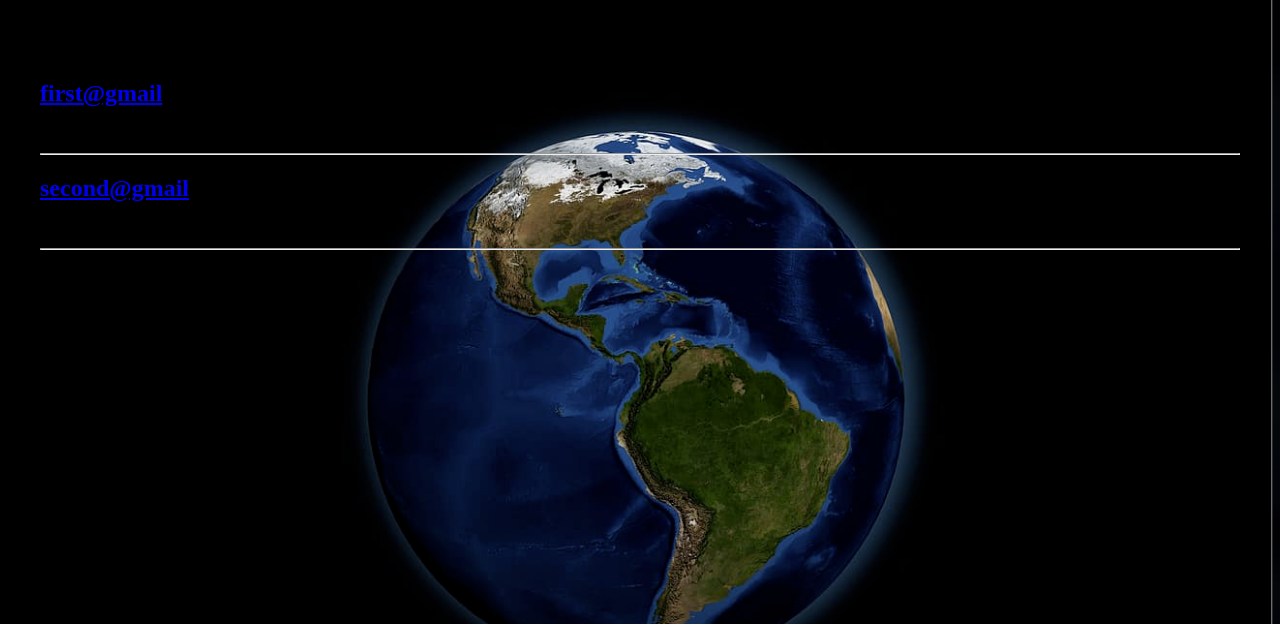
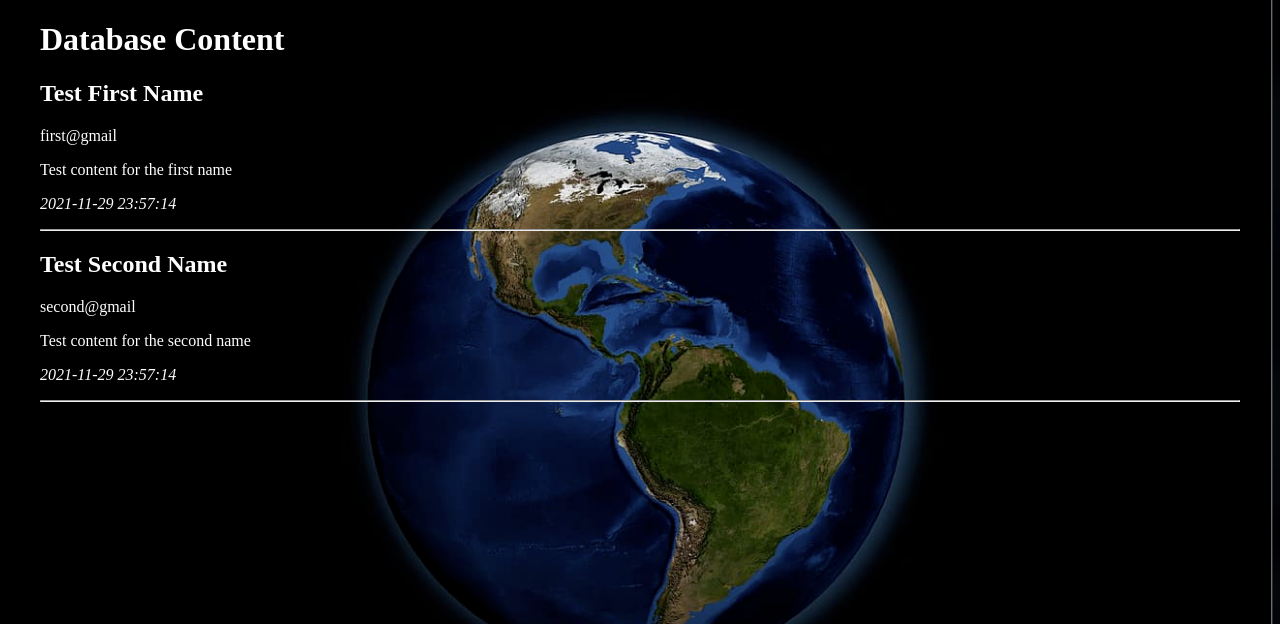
Before and after one commit to JoaquinQuintana/Music_Teleportation, a Flask app: page /dbadmin in a window 1280 px wide. Shown: the part 50-674 px from the top of the page. Run offline with Flask 2, Linux system fonts and the light colour scheme; data comes from the database, SQL or seed files in the repository; both versions use the stored data as it was after the commit.

Commit message:
Styling, dbadmine
Style text to white color, database is now displayed in full (all fields in form) in dbadmin.html.

```diff
--- a/init_db.py
+++ b/init_db.py
@@ -9,11 +9,11 @@ with open('schema.sql') as f:
 cur = connection.cursor()
 
 cur.execute("INSERT INTO contacts (uname, email, content) VALUES (?, ?, ?)",
-            ('First Name', 'first@gmail', 'Content for the first name')
+            ('Test First Name', 'first@gmail', 'Test content for the first name')
             )
 
 cur.execute("INSERT INTO contacts (uname, email, content) VALUES (?, ?, ?)",
-            ('Second Name', 'second@gmail','Content for the second name')
+            ('Test Second Name', 'second@gmail','Test content for the second name')
             )
 
 connection.commit()
--- a/templates/contact.html
+++ b/templates/contact.html
@@ -21,7 +21,7 @@
   </nav>
 </header>
 
-<h1> Contact Us!</h1>
+<h1 style="color:white;"> Contact Us!</h1>
 
 <div class="form">
 <form method="post">
--- a/templates/dbadmin.html
+++ b/templates/dbadmin.html
@@ -19,12 +19,12 @@
   </nav>
 </header>
 
-    <h1>{% block title %} Database Content {% endblock %}</h1>
+    <h1 style="color:white;">{% block title %} Database Content {% endblock %}</h1>
     {% for post in posts %}
-        <a href="#">
-            <h2>{{ post['email'] }}</h2>
-        </a>
-        <span class="badge badge-primary">{{ post['created'] }}</span>
+        <h2 style="color:white;"><b>{{ post['uname'] }}</b></h2>
+        <p style="color:white;">{{ post['email'] }}</p>
+        <p style="color:white;">{{ post['content'] }}</p>
+        <p style="color:white;"><i>{{ post['created'] }}</i></p>
         <hr>
     {% endfor %}
 
```
Also changed, not shown: database.db.
